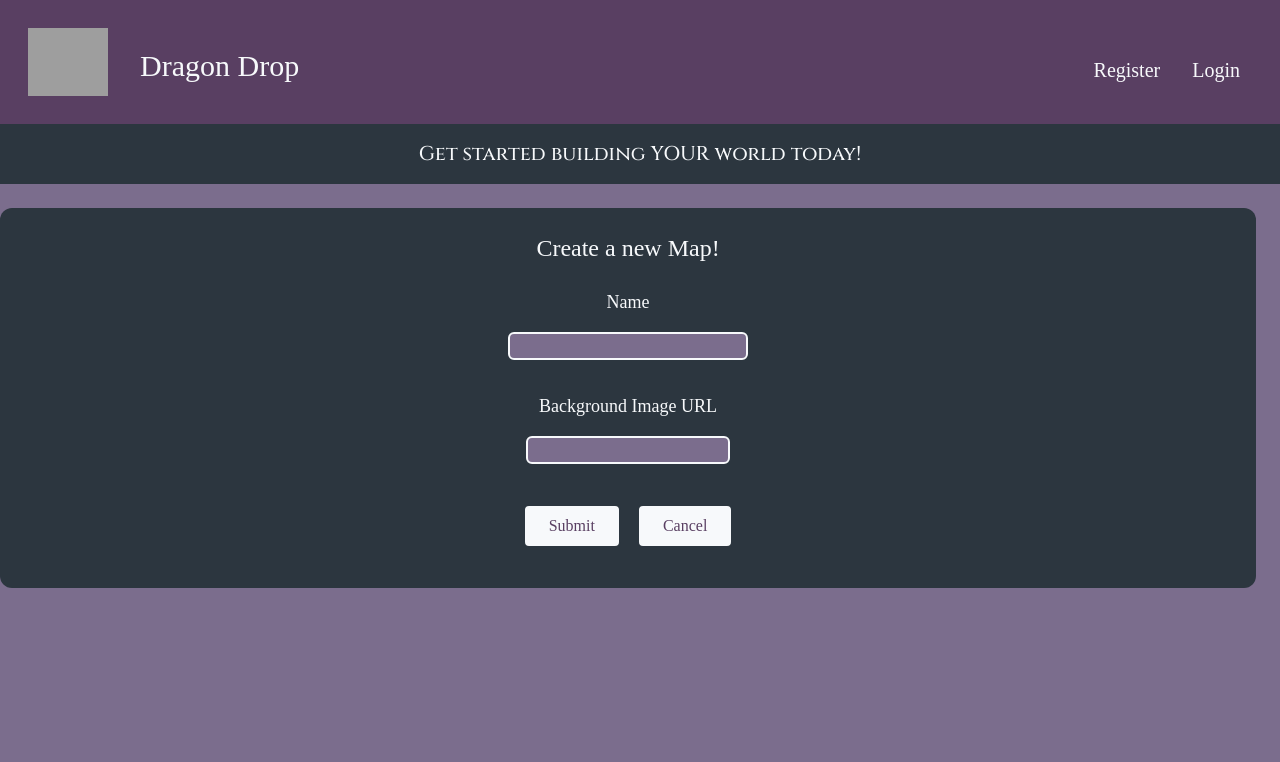
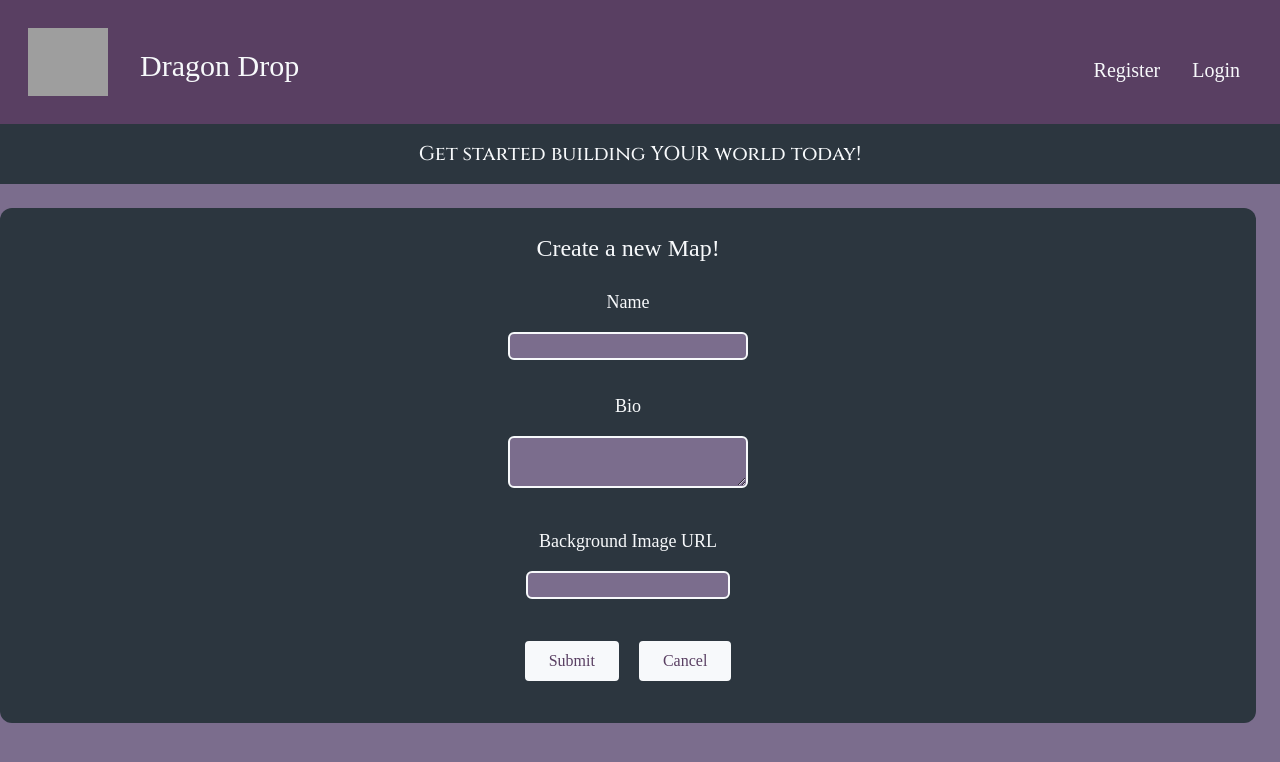
Before and after one commit to 0lgaP/Dragon-Drop, a React (Create React App) app in the folder client/: page /users/1/campaigns/1/maps/new in a window 1280 px wide. Shown: the top 762 px of the page. Built offline with nearby package versions, Linux system fonts and the light colour scheme; no server answers; grey boxes are pictures that could not be loaded; a web font is replaced by a local one.

Commit message:
fix flex container not having basis

```diff
--- a/client/src/components/campaign/MapCreate.jsx
+++ b/client/src/components/campaign/MapCreate.jsx
@@ -8,6 +8,7 @@ import NPCCardItem from "./NPCCardItem";
 const MapCreate = (props) => {
   const [mapName, setMapName] = useState("");
   const [mapUrl, setMapUrl] = useState("");
+  const [bio, setBio] = useState("");
   const { campaign } = useContext(CampContext);
   const { auth } = useContext(AuthContext);
 
@@ -17,10 +18,12 @@ const MapCreate = (props) => {
       {
         name: mapName,
         imgUrl: mapUrl,
+        bio,
       }
     );
     setMapName("");
     setMapUrl("");
+    setBio("");
     props.addMap(map.data);
   }
 
@@ -36,6 +39,15 @@ const MapCreate = (props) => {
               type="text"
               value={mapName}
               onChange={(e) => setMapName(e.target.value)}
+            />
+          </label>
+          <label>
+            <p className="text-textcolor text-lg p-2 m-2">Bio</p>
+            <textarea
+              className="border-2 border-secondary rounded-md bg-bkgd mb-4 w-60 text-textcolor"
+              type="text"
+              value={bio}
+              onChange={(e) => setBio(e.target.value)}
             />
           </label>
           <label>
--- a/client/src/components/campaign/MapDetails.jsx
+++ b/client/src/components/campaign/MapDetails.jsx
@@ -242,67 +242,6 @@ const MapDetails = () => {
           );
         })
       : null;
-
-  // <div className="sidebar">
-  //   <h2 className="text-textcolor text-3xl m-2 mb-4 bg-header rounded-lg p-4">
-  //     {state.name}
-  //   </h2>
-  //   {/* Story cards assets for map */}
-  //   {storyCardsForMap}
-  //   <div className="card">
-  //     <div className="tab-bar">
-  //       <h3
-  //         onClick={() => {
-  //           setTabStatus((prev) => {
-  //             return { ...prev, tStoryFNotes: true };
-  //           });
-  //         }}
-  //       >
-  //         Story
-  //       </h3>
-  //       <h3
-  //         onClick={() => {
-  //           setTabStatus((prev) => {
-  //             return { ...prev, tStoryFNotes: false };
-  //           });
-  //         }}
-  //       >
-  //         Notes
-  //       </h3>
-  //     </div>
-  //     {tabStatus.tStoryFNotes && entireStory}
-  //     {!tabStatus.tStoryFNotes && (
-  //       <React.Fragment>
-  //         <label>Notes : </label>
-  //         <textarea
-  //           type="textarea"
-  //           name="notes"
-  //           id="notesArea"
-  //           value={getNotes()}
-  //           onChange={(e) => {
-  //             e.target.style.height = "";
-  //             e.target.style.height = e.target.scrollHeight + "px";
-  //             updateNotes(
-  //               document.getElementById("notesArea").value,
-  //               false
-  //             );
-  //           }}
-  //           onFocus={(e) => {
-  //             e.target.style.height = "";
-  //             e.target.style.height = e.target.scrollHeight + "px";
-  //           }}
-  //         />
-  //         <button
-  //           onClick={(e) => {
-  //             updateNotes(document.getElementById("notesArea").value, true);
-  //           }}
-  //         >
-  //           Save
-  //         </button>
-  //       </React.Fragment>
-  //     )}
-  //   </div>
-  // </div>
   return (
     <container className="mapContainer" id={urlParams.mapId}>
       <div className="map">
@@ -316,8 +255,14 @@ const MapDetails = () => {
         )}
       </div>
       <div className="sidebar">
+        <div className="flex w-full">
+          {/* Town Info */}
+          <div className="card basis-1/2">
+            <h2>{state.name}</h2>
+            <h3>{state.bio}</h3>
+          </div>
           {/* Players List */}
-        <div className="card">
+          <div className="card basis-1/2">
             <div className="tab-bar">
               <h3
                 onClick={() => {
@@ -381,6 +326,8 @@ const MapDetails = () => {
                 );
               })}
           </div>
+        </div>
+
         {/* Assets/Maps stories/Story tabs */}
         <div className="card">
           <div className="tab-bar">
--- a/client/src/components/campaign/MapList.jsx
+++ b/client/src/components/campaign/MapList.jsx
@@ -7,7 +7,7 @@ import "./MapList.css";
 
 const MapList = () => {
   const { c_id, u_id } = useParams();
-  const { campaign, setCampaign } = useContext(CampContext);
+  const { campaign } = useContext(CampContext);
   const [inEditMode, setEditMode] = useState(false);
 
   const [maps, setMaps] = useState([]);
--- a/client/src/hooks/useMapData.js
+++ b/client/src/hooks/useMapData.js
@@ -13,6 +13,7 @@ function useMapData(mapId, campaignId, userId) {
     campaignId,
     mapId,
     name: "",
+    bio: "bio",
     data: {},
   });
 
@@ -32,6 +33,7 @@ function useMapData(mapId, campaignId, userId) {
         ...prev,
         name: all[0].data.name,
         background: all[0].data.background,
+        bio: all[0].data.bio,
         data: {
           Images: dataHelpers().convertArrayToObject(all[1].data.Images, "id"),
           NPCs: dataHelpers().convertArrayToObject(all[1].data.NPCs, "id"),
```
Also changed, not shown: 2 other files (tests, documents, lock files or other folders). Lines whose indentation alone changed are shown as unchanged.
